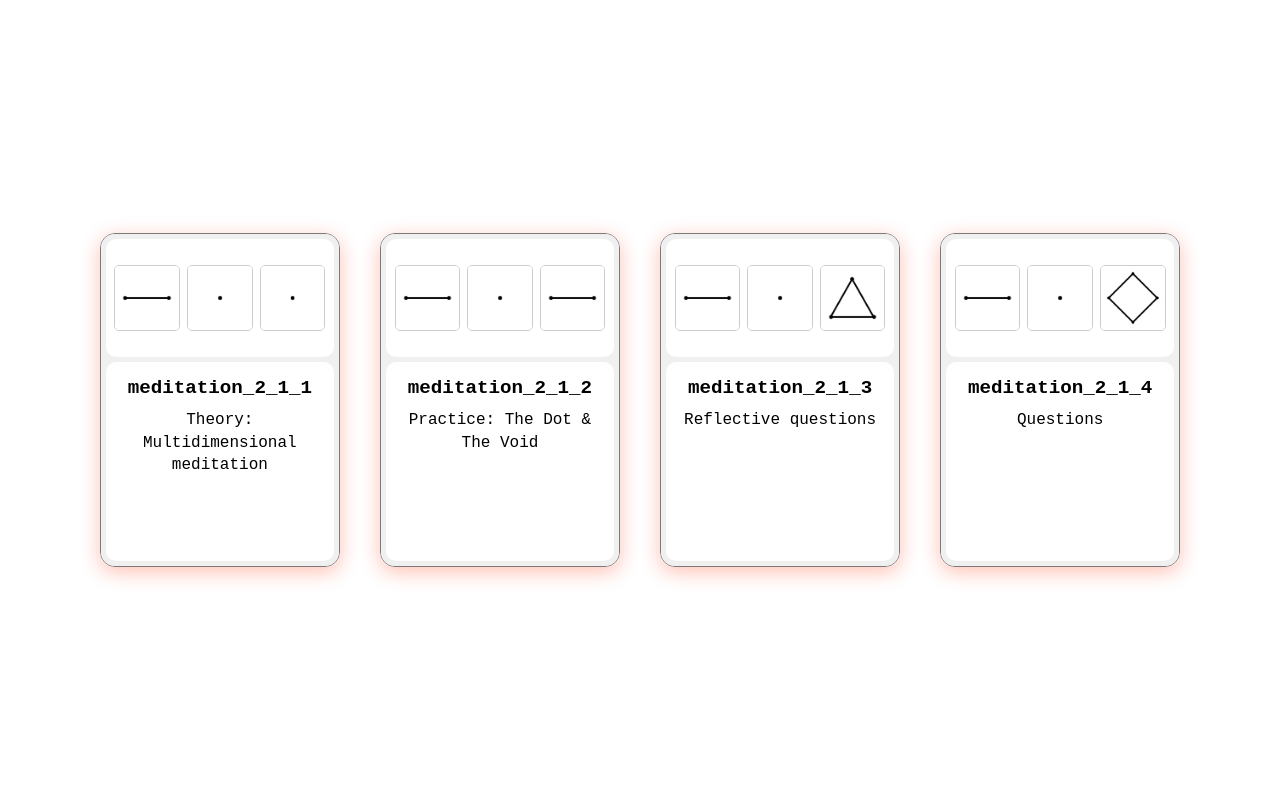
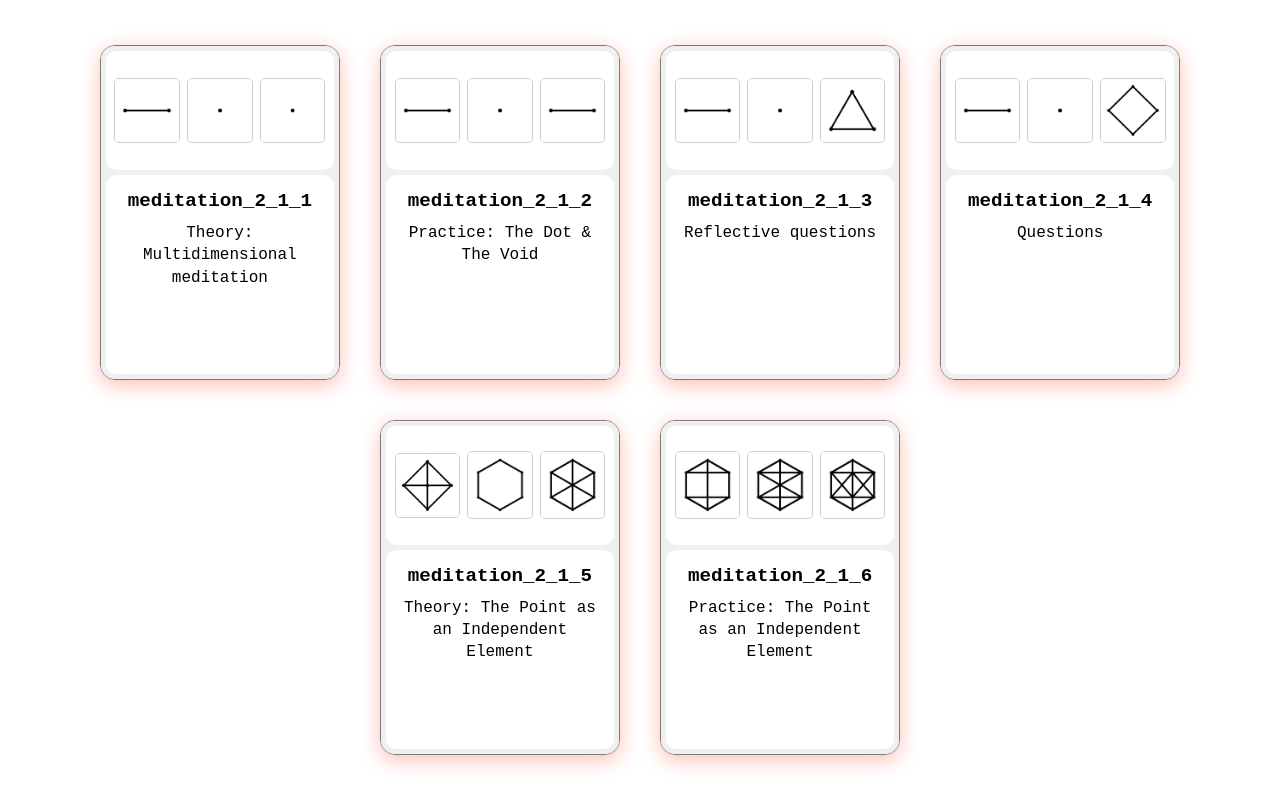
Before and after one commit to Monada-Dominion/domain_2, a plain HTML site: page index.html in a window 1280 px wide. Drawn offline with Linux system fonts and the light colour scheme.

Commit message:
new steps

```diff
--- a/index.html
+++ b/index.html
@@ -164,6 +164,42 @@
                 </div>
             </div>
         </a>
+        <a href="meditation_2_1_5.html" class="card">
+            <div class="card-image-container">
+                <div class="images-wrapper">
+                    <img src="images/5.jpg" alt="image 5">
+                    <img src="images/6.jpg" alt="image 6">
+                    <img src="images/7.jpg" alt="image 7">
+                </div>
+            </div>
+            <div class="card-text">
+                <div class="text-wrapper">
+                    <div class="card-title">meditation_2_1_5</div>
+                    <div class="card-description">
+                        <span class="language-switch" data-lang="en">Theory: The Point as an Independent Element</span>
+                        <span class="language-switch" data-lang="ru" style="display:none;">Теория: Точка как самостоятельный элемент</span>
+                    </div>
+                </div>
+            </div>
+        </a>
+        <a href="meditation_2_1_6.html" class="card">
+            <div class="card-image-container">
+                <div class="images-wrapper">
+                    <img src="images/8.jpg" alt="image 8">
+                    <img src="images/9.jpg" alt="image 9">
+                    <img src="images/10.jpg" alt="image 10">
+                </div>
+            </div>
+            <div class="card-text">
+                <div class="text-wrapper">
+                    <div class="card-title">meditation_2_1_6</div>
+                    <div class="card-description">
+                        <span class="language-switch" data-lang="en">Practice: The Point as an Independent Element</span>
+                        <span class="language-switch" data-lang="ru" style="display:none;">Практика: Точка как самостоятельный элемент</span>
+                    </div>
+                </div>
+            </div>
+        </a>
     </div>
 </body>
 </html>
```
Also changed, not shown: meditation_2_1_5_eng.txt (added), meditation_2_1_5_ru.txt (added), meditation_2_1_6.txt (added), meditation_2_1_6_eng.txt (added).
